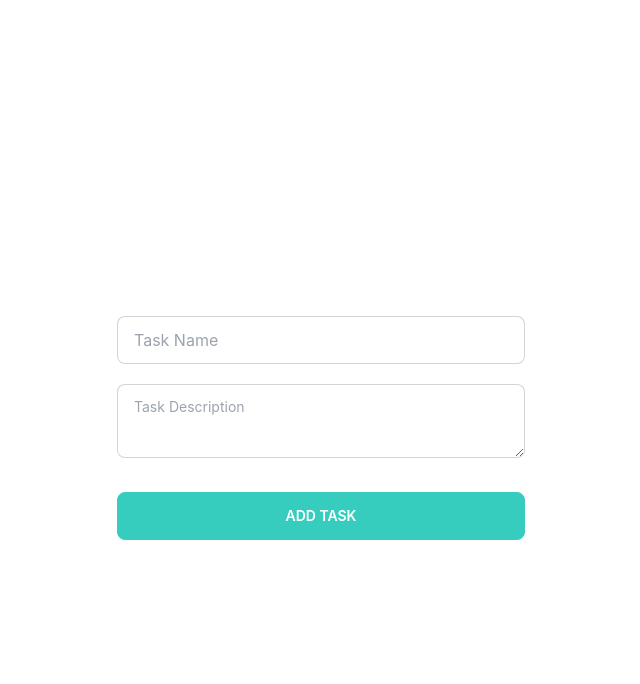
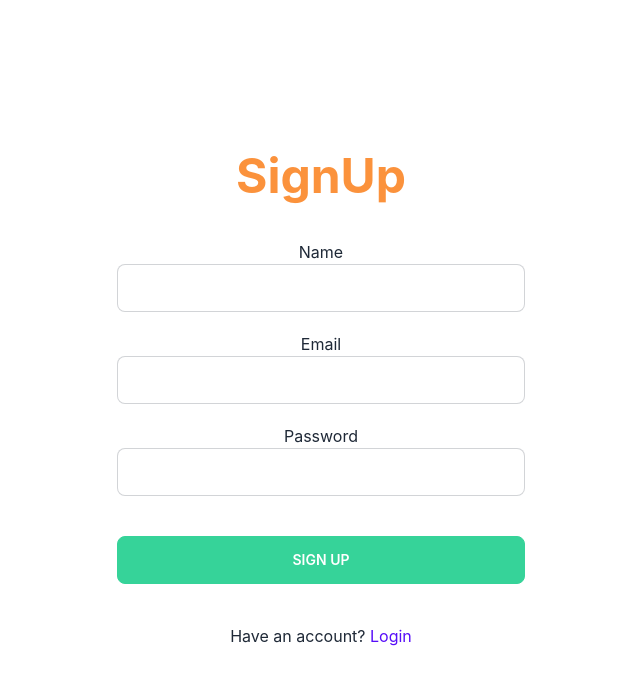
Before and after one commit to moniruzzaman01/React-ToDoList-client, a React (Create React App) app: page /signup in a window 1280 px wide. Shown: the top 684 px of the page, without its empty margins (319-959 px from the left). Built offline with nearby package versions, Linux system fonts and the light colour scheme.

Commit message:
route set

```diff
--- a/src/App.js
+++ b/src/App.js
@@ -1,10 +1,19 @@
+import { Route, Routes } from "react-router-dom";
+import Home from "./Components/Home/Home";
+import Login from "./Components/Login/Login";
+import Signup from "./Components/Signup/Signup";
 import ToDoList from "./Components/Todolist/ToDoList";
 
 function App() {
   return (
-    <div className=" flex justify-center items-center h-screen">
+    <div className=" flex justify-center items-center h-screen text-center">
       <div className=" max-w-md w-full">
-        <ToDoList />
+        <Routes>
+          <Route path="/" element={<Home />}></Route>
+          <Route path="/todo" element={<ToDoList />}></Route>
+          <Route path="/login" element={<Login />}></Route>
+          <Route path="/signup" element={<Signup />}></Route>
+        </Routes>
       </div>
     </div>
   );
--- /dev/null
+++ b/src/Components/Home/Home.js
@@ -0,0 +1,20 @@
+import React from "react";
+import { Link } from "react-router-dom";
+
+const Home = () => {
+  return (
+    <div>
+      <h2 className=" text-3xl lg:text-4xl text-center mb-10 text-orange-400 font-bold">
+        Welcome to To Do List !!!
+      </h2>
+      <Link to="login" className="btn btn-outline btn-primary mr-5 ">
+        Login
+      </Link>
+      <Link to="/signup" className="btn btn-outline btn-primary">
+        SignUp
+      </Link>
+    </div>
+  );
+};
+
+export default Home;
--- a/src/Components/Login/Login.js
+++ b/src/Components/Login/Login.js
@@ -1,9 +1,40 @@
 import React from "react";
+import { Link } from "react-router-dom";
 
 const Login = () => {
   return (
-    <div>
-      <h2>Login</h2>
+    <div className=" lg:max-w-lg md:max-w-md mx-auto my-20 px-5">
+      <h2 className="text-5xl text-center mb-10 text-orange-400 font-bold">
+        Login
+      </h2>
+      <form>
+        <label htmlFor="">Email</label>
+        <br />
+        <input
+          type="text"
+          name="email"
+          className="input mb-5 input-bordered w-full max-w-lg"
+        />
+        <br />
+        <label htmlFor="">Password</label>
+        <br />
+        <input
+          type="text"
+          name="pass"
+          className="input mb-5 input-bordered w-full max-w-lg"
+        />
+        <br />
+        <button className="btn btn-success w-full text-white mt-5">
+          login
+        </button>
+        <p className="text-center mt-10">
+          New to To Do List?{" "}
+          <Link to="/signup" className="text-primary">
+            Create new account
+          </Link>
+        </p>
+      </form>
+      {/* <SocialSignup /> */}
     </div>
   );
 };
--- a/src/Components/Signup/Signup.js
+++ b/src/Components/Signup/Signup.js
@@ -1,9 +1,47 @@
 import React from "react";
+import { Link } from "react-router-dom";
 
 const Signup = () => {
   return (
-    <div>
-      <h2>Signup</h2>
+    <div className=" lg:max-w-lg  md:max-w-md mx-auto my-20 px-5">
+      <h2 className="text-5xl text-center mb-10 text-orange-400 font-bold">
+        SignUp
+      </h2>
+      <form>
+        <label htmlFor="">Name</label>
+        <br />
+        <input
+          type="text"
+          name="name"
+          className="input mb-5 input-bordered w-full max-w-lg"
+        />
+        <label htmlFor="">Email</label>
+        <br />
+        <input
+          type="text"
+          name="email"
+          className="input mb-5 input-bordered w-full max-w-lg"
+        />
+        <br />
+        <label htmlFor="">Password</label>
+        <br />
+        <input
+          type="text"
+          name="pass"
+          className="input mb-5 input-bordered w-full max-w-lg"
+        />
+        <br />
+        <button className="btn btn-success w-full text-white mt-5">
+          sign up
+        </button>
+        <p className="text-center mt-10">
+          Have an account?{" "}
+          <Link to="/login" className="text-primary">
+            Login
+          </Link>
+        </p>
+      </form>
+      {/* <SocialSignup /> */}
     </div>
   );
 };
--- a/src/Components/Todolist/ToDoList.js
+++ b/src/Components/Todolist/ToDoList.js
@@ -3,22 +3,25 @@ import React from "react";
 const ToDoList = () => {
   return (
     <div className=" lg:max-w-lg md:max-w-md mx-auto my-20 px-5">
-      <h2 className=" text-2xl text-white font-bold">To Do List</h2>
+      <h2 className="text-5xl text-center mb-10 text-orange-400 font-bold">
+        To Do List
+      </h2>
       <form>
         <br />
         <input
           type="text"
-          name="email"
+          name="name"
           placeholder="Task Name"
           className="input mb-5 input-bordered w-full max-w-lg"
         />
         <br />
         <textarea
-          class="textarea textarea-bordered mb-5 w-full max-w-lg"
+          name="desc"
+          className="textarea textarea-bordered mb-5 w-full max-w-lg"
           placeholder="Task Description"
         ></textarea>
         <br />
-        <button className="btn btn-accent w-full text-white mt-2">
+        <button className="btn btn-success w-full text-white mt-2">
           add task
         </button>
       </form>
--- a/src/index.js
+++ b/src/index.js
@@ -1,13 +1,16 @@
-import React from 'react';
-import ReactDOM from 'react-dom/client';
-import './index.css';
-import App from './App';
-import reportWebVitals from './reportWebVitals';
+import React from "react";
+import ReactDOM from "react-dom/client";
+import "./index.css";
+import App from "./App";
+import reportWebVitals from "./reportWebVitals";
+import { BrowserRouter } from "react-router-dom";
 
-const root = ReactDOM.createRoot(document.getElementById('root'));
+const root = ReactDOM.createRoot(document.getElementById("root"));
 root.render(
   <React.StrictMode>
-    <App />
+    <BrowserRouter>
+      <App />
+    </BrowserRouter>
   </React.StrictMode>
 );
 
```
